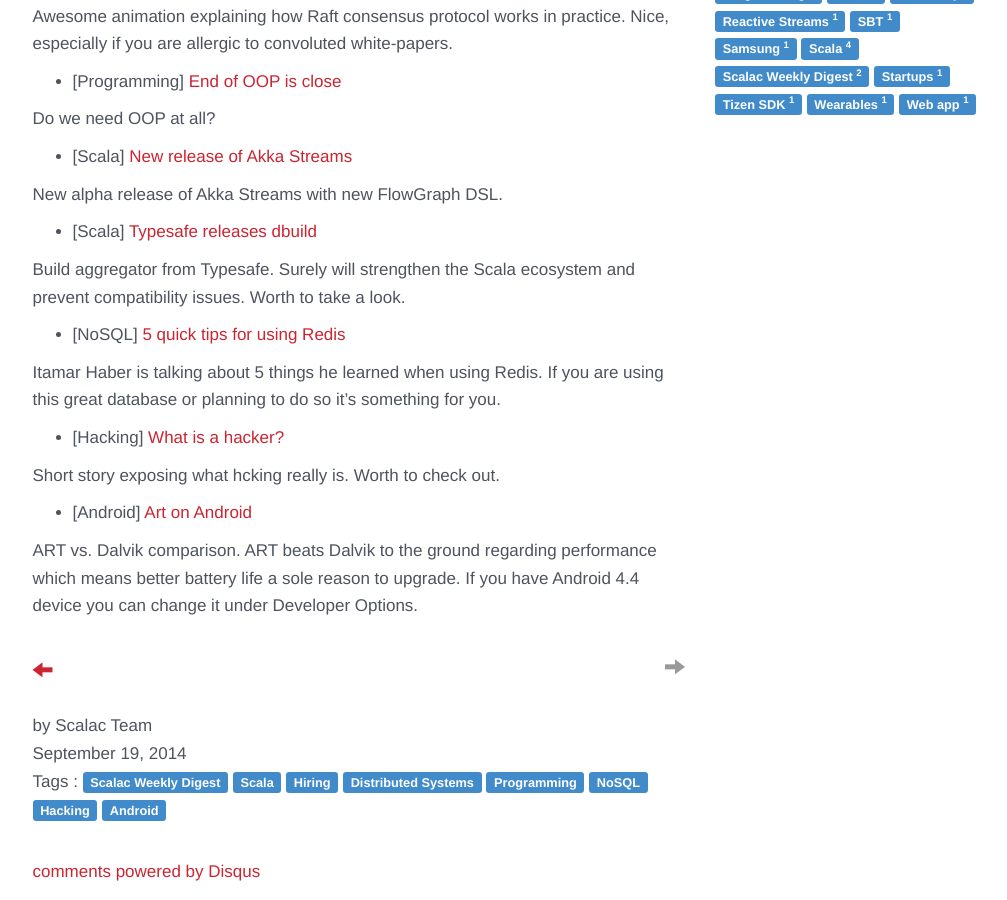
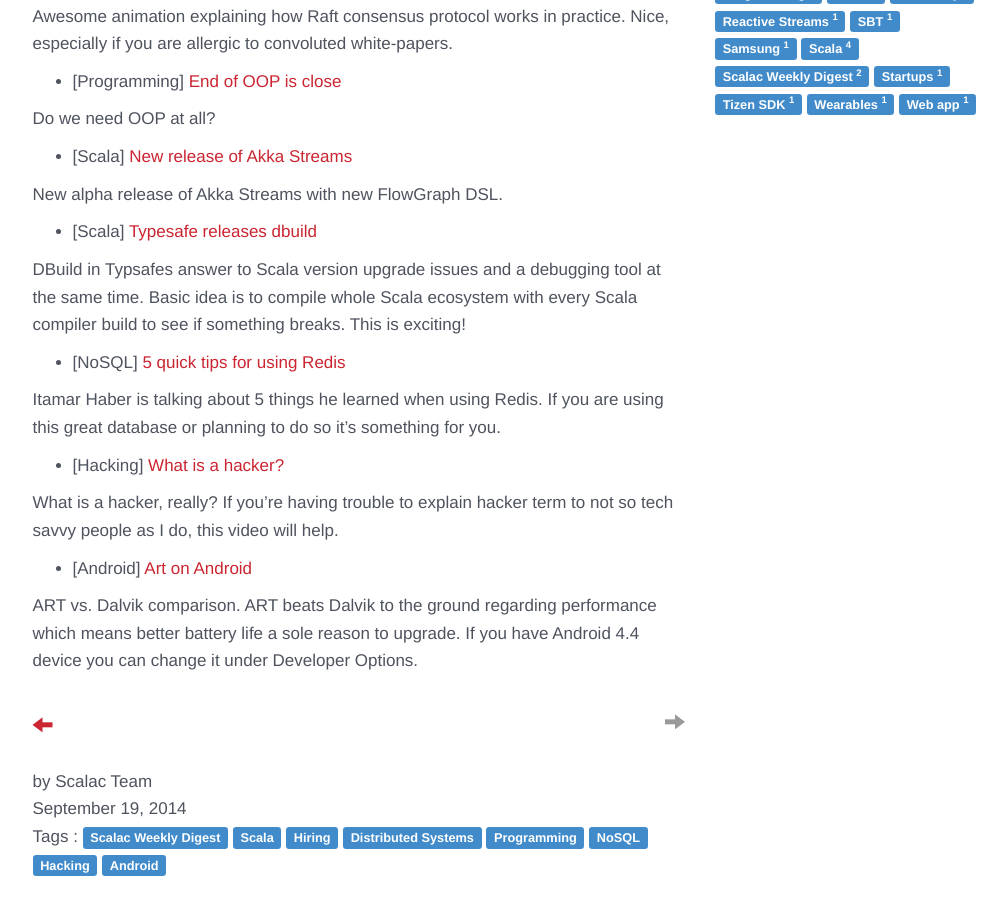
Before and after one commit to serafinmaciej/ScalaConsultants.github.io, a Jekyll site: the page built from _posts/2014-09-19-digest-2.markdown, in a window 1280 px wide and 900 px high, scrolled down 560 px. Shown: the whole window, without its empty margins (135-1142 px from the left). Built offline with Jekyll 4.4.1, drawn with Linux system fonts in a browser that asks for light colours; comment, search, counter and statistics services are not loaded.

Commit message:
Update 2014-09-19-digest-2.markdown

```diff
--- a/_posts/2014-09-19-digest-2.markdown
+++ b/_posts/2014-09-19-digest-2.markdown
@@ -39,7 +39,7 @@
 
 * \[Scala\] [Typesafe releases dbuild](https://typesafe.com/blog/announcing-dbuild)
 
-Build aggregator from Typesafe. Surely will strengthen the Scala ecosystem and prevent compatibility issues. Worth to take a look.
+DBuild in Typsafes answer to Scala version upgrade issues and a debugging tool at the same time. Basic idea is to compile whole Scala ecosystem with every Scala compiler build to see if something breaks. This is exciting!
 
 * \[NoSQL\] [5 quick tips for using Redis](http://architects.dzone.com/articles/5-key-takeaways-developing)
 
@@ -47,7 +47,7 @@
 
 * \[Hacking\] [What is a hacker?](http://holykaw.alltop.com/what-is-a-hacker-really-video)
 
-Short story exposing what hcking really is. Worth to check out.
+What is a hacker, really? If you're having trouble to explain hacker term to not so tech savvy people as I do, this video will help.
 
 * \[Android\] [Art on Android](http://blog.newrelic.com/2014/07/07/android-art-vs-dalvik/)
 
```
